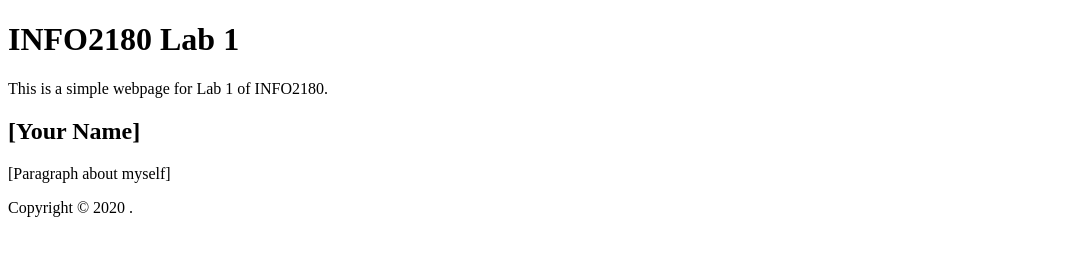
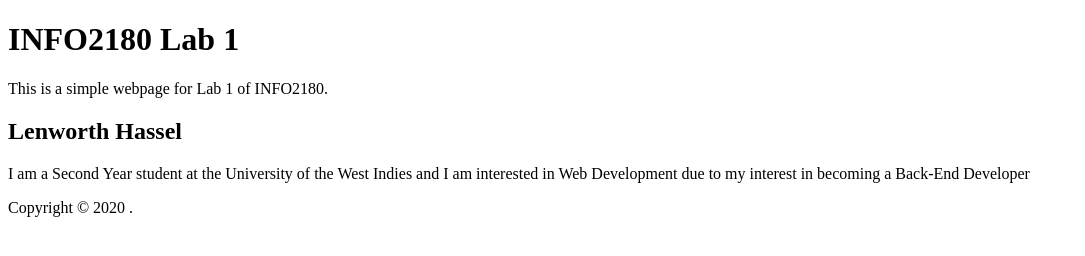
Before and after one commit to AlmostR3d/info2180-lab1, a plain HTML site: page index.html in a window 1280 px wide. Shown: the whole page, without its empty margins (0-1085 px from the left). Drawn offline with Linux system fonts and the light colour scheme.

Commit message:
Edited index.html

```diff
--- a/index.html
+++ b/index.html
@@ -5,6 +5,8 @@
     <meta name="viewport" content="width=device-width, initial-scale=1.0">
     <meta http-equiv="X-UA-Compatible" content="ie=edge">
     <title>INFO2180 Lab 1</title>
+
+    <link rel="stylesheet" href="styles.css">
 </head>
 <body>
     <header>
@@ -12,8 +14,8 @@
         <p>This is a simple webpage for Lab 1 of INFO2180.</p>
     </header>
     <main>
-        <h2>[Your Name]</h2>
-        <p>[Paragraph about myself]</p>
+        <h2>Lenworth Hassel</h2>
+        <p>I am a Second Year student at the University of the West Indies and I am interested in Web Development due to my interest in becoming a Back-End Developer</p>
     </main>
     <footer>
         <p>Copyright &copy; 2020 <Your Name>.</p>
```
